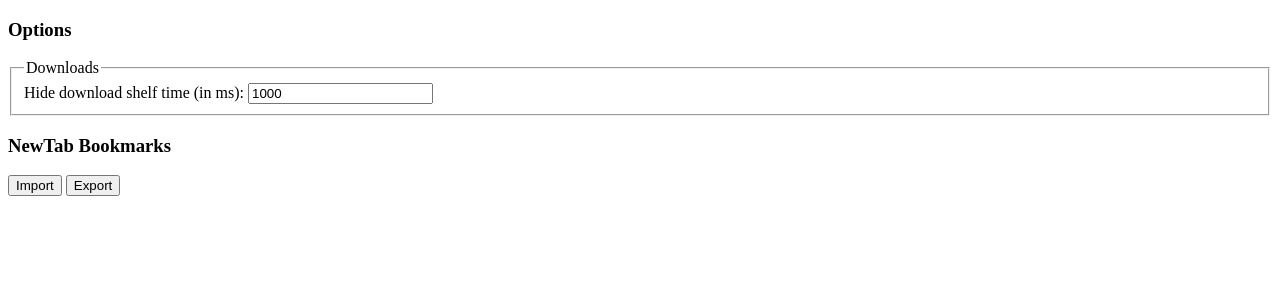
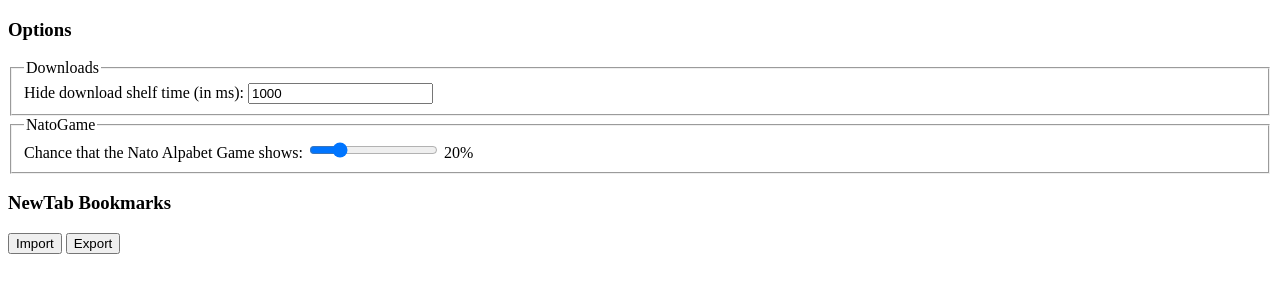
Before and after one commit to martinZacharias/martinExtension, a browser extension: page options/options.html in a window 1280 px wide. Drawn offline with Linux system fonts and the light colour scheme.

Commit message:
added chance option to nato quiz

```diff
--- a/options/options.html
+++ b/options/options.html
@@ -25,6 +25,22 @@
           />
         </label>
       </fieldset>
+      <fieldset>
+        <legend>NatoGame</legend>
+        <label>
+          Chance that the Nato Alpabet Game shows:
+          <input
+            type="range"
+            name="natoChance"
+            id="natoChance"
+            min="0"
+            max="1"
+            step="0.01"
+            required
+          />
+          <span id="natoChanceNumber"></span>%
+        </label>
+      </fieldset>
     </form>
     <h3>NewTab Bookmarks</h3>
     <button id="importBookmarks">Import</button>
--- a/options/options.js
+++ b/options/options.js
@@ -6,11 +6,15 @@ const options = {};
 const statusSpan = document.querySelector("#status");
 /** @type {HTMLFormElement} */
 const optionsForm = document.querySelector("#optionsForm");
+const slider = optionsForm.natoChance;
+const sliderNumber = document.querySelector("#natoChanceNumber");
 
 storage.get(["options"]).then(({ options }) => {
-  const { hideDownloadShelfTime } = options ?? {};
-  // default to 1000 if undefined
+  const { hideDownloadShelfTime, natoChance } = options ?? {};
+
   optionsForm.hideDownloadShelfTime.value = hideDownloadShelfTime ?? 1000;
+  slider.value = natoChance ?? 0.2;
+  updateLabel();
 });
 
 optionsForm.addEventListener("change", (event) => {
@@ -31,6 +35,11 @@ optionsForm.addEventListener("change", (event) => {
     }
   }
 });
+
+slider.addEventListener("input", updateLabel);
+function updateLabel() {
+  sliderNumber.textContent = Math.round(slider.value * 100);
+}
 
 const bookmarksFileInput = document.querySelector("#bookmarksFile");
 bookmarksFileInput.addEventListener("change", (event) => {
```
Also changed, not shown: newtab/nato.js (+19 -3 lines), newtab/newTab.html (+0 -1 lines), newtab/newTab.js (+11 -5 lines).
